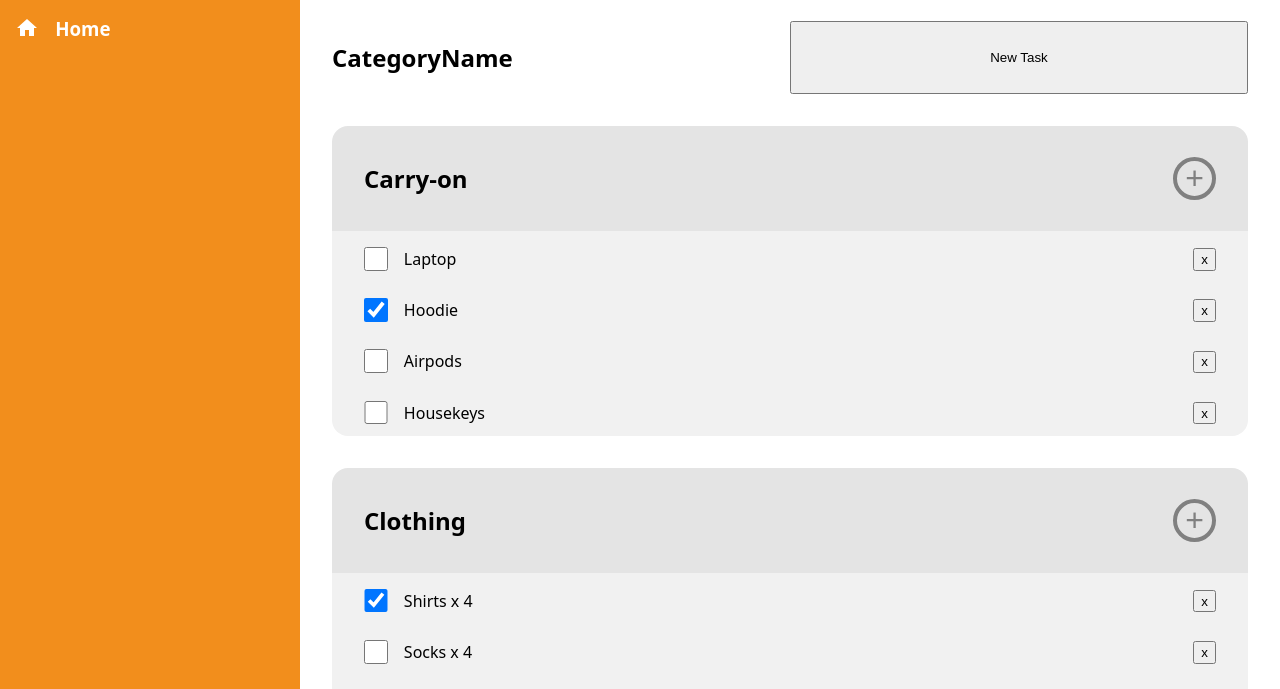
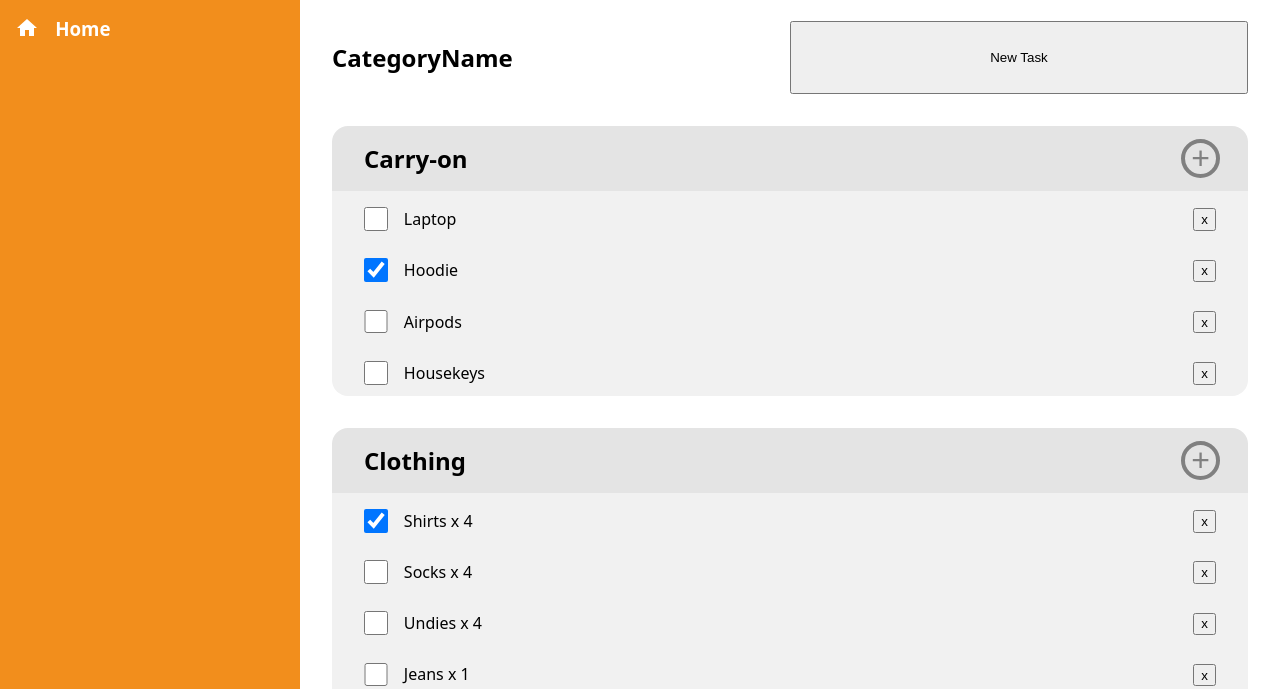
Before and after one commit to sandboks/Odin-ToDo, a website built with webpack: page src/template.html in a window 1280 px wide. Shown: the part 89-778 px from the top of the page. Built offline with nearby package versions, Linux system fonts and the light colour scheme.

Commit message:
minor css cleanup | bugfix for json imported tasks not getting deleted properly

```diff
--- a/src/frontEnd.js
+++ b/src/frontEnd.js
@@ -65,7 +65,7 @@ export const FrontEnd = (function () {
         let stepData = taskJsonData._steps;
         for (let i = 0; i < stepData.length; i++) {
             let step = stepData[i];
-            task.GenerateNewStep(step.title, step.completed);
+            step = task.GenerateNewStep(step.title, step.completed);
             AddNewStepHTML(task, step);
         }
     }
--- a/src/style.css
+++ b/src/style.css
@@ -319,8 +319,11 @@ Extra div that gives rounded corners to the bottom of the entire section
     padding: 1em 2em;
 }
 
+.taskBanner h2 {
+    margin: 0;
+}
+
 #newTaskButton {
-    padding: 0.25em;
     border-radius: 2em;
     aspect-ratio: 1 / 1;
     height: 100%;
@@ -333,7 +336,7 @@ Extra div that gives rounded corners to the bottom of the entire section
     border: none;
     background: none;
     color: grey;
-    border: 4px solid grey;
+    outline: 4px solid grey;
 
     cursor: pointer;
 }
```
